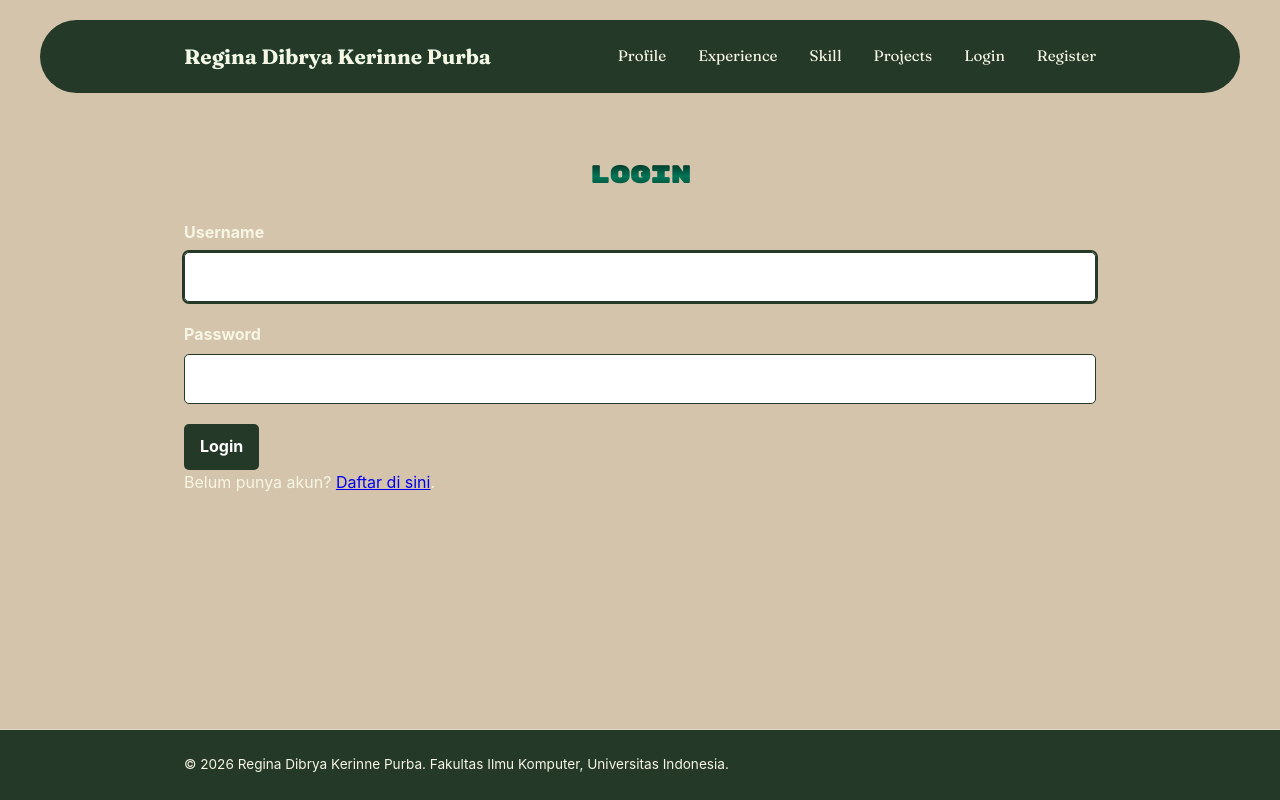
After one commit to reginadibryakerinne/myportofolio, a Django app: page /login/ in a window 1280 px wide. The commit adds this page. Run offline with Django 5.2, Linux system fonts and the light colour scheme; some web fonts are replaced.

Commit message:
feat : Implementasi Autentikasi, Session, dan Cookie

```diff
--- a/main/urls.py
+++ b/main/urls.py
@@ -1,6 +1,6 @@
 from django.urls import path
 
-from main.views import show_main, show_experience, show_skill, show_projects, create_project,delete_project, get_projects_json, update_project, create_experience, get_experience_json, delete_experience, update_experience, create_skill, get_skill_json, delete_skill, update_skill
+from main.views import show_main, show_experience, show_skill, show_projects, create_project,delete_project, get_projects_json, update_project, create_experience, get_experience_json, delete_experience, update_experience, create_skill, get_skill_json, delete_skill, update_skill, register, login_user, logout_user, toggle_star
 
 app_name = "main"
 
@@ -19,6 +19,10 @@ urlpatterns = [
     path("projects/", show_projects, name="show_projects"),
     path("projects/add/", create_project, name="create_project"),
     path("api/projects/", get_projects_json, name="get_projects_json"),
-    path("projects/<uuid:project_id>/delete/",delete_project,name="delete_project"),
+    path("projects/<uuid:project_id>/delete/", delete_project,name="delete_project"),
     path("projects/<uuid:project_id>/update/", update_project, name='update_project'),
+    path("projects/<uuid:project_id>/star/", toggle_star, name="toggle_star",),
+    path("register/", register, name="register"),
+    path("login/", login_user, name="login"),
+    path("logout/", logout_user, name="logout"),
 ]
--- a/main/views.py
+++ b/main/views.py
@@ -1,22 +1,28 @@
+import datetime
 from django.contrib import messages
 from django.core import serializers
 from django.http import HttpResponse
+from django.contrib.auth import login, logout
+from django.contrib.auth.forms import AuthenticationForm, UserCreationForm
 from django.shortcuts import get_object_or_404, redirect, render
+from django.contrib.auth.decorators import login_required
+from django.core.exceptions import PermissionDenied
 
 from main.models import Experience, Skill, Project
 from main.forms import ProjectForm, ExperienceForm, SkillForm
 
-
 def show_main(request):
+    last_login = request.COOKIES.get('last_login', 'Belum ada sesi login / Cookie tidak ditemukan')
     context = {
         "name": "Regina Dibrya Kerinne Purba",
-        "npm": "2506657296",
-        "study_program": "S1 Sistem Informasi",
-        "bio": (
-            "An undergraduate with four years of experience in the creative field, actively developing expertise in visual communication, graphic design, and video editing."
-            "Work is carried out with a strong emphasis on aesthetics and precision, ensuring that every detail supports a cohesive and refined visual outcome. "
-            "The primary focus is to deliver a superior visual experience, where high aesthetic standards meet the effective synchronization of information."
-        ),
+                "npm": "2506657296",
+                "study_program": "S1 Sistem Informasi",
+                "bio": (
+                    "An undergraduate with four years of experience in the creative field, actively developing expertise in visual communication, graphic design, and video editing."
+                    "Work is carried out with a strong emphasis on aesthetics and precision, ensuring that every detail supports a cohesive and refined visual outcome. "
+                    "The primary focus is to deliver a superior visual experience, where high aesthetic standards meet the effective synchronization of information."
+                ),
+        "last_login": last_login,
     }
     return render(request, "index.html", context)
 
@@ -71,7 +77,10 @@ def show_projects(request):
     }
     return render(request, "project.html", context)
 
+@login_required(login_url="/login/")
 def create_project(request):
+    if not request.user.is_superuser:
+        raise PermissionDenied
     form = ProjectForm(request.POST or None)
 
     if request.method == "POST" and form.is_valid():
@@ -92,10 +101,13 @@ def get_projects_json(request):
     if title_query:
         projects = projects.filter(title__icontains=title_query)
 
-    projects_json = serializers.serialize("json", projects)
+    projects_json = serializers.serialize("json", projects, use_natural_foreign_keys=True)
     return HttpResponse(projects_json, content_type="application/json")
 
+@login_required(login_url="/login/")
 def delete_project(request, project_id):
+    if not request.user.is_superuser:
+        raise PermissionDenied
     project = get_object_or_404(Project, pk=project_id)
 
     if request.method == "POST":
@@ -215,3 +227,54 @@ def update_skill(request, skill_id):
         'project': skill,
     }
     return render(request, "skill_update.html", context)
+
+def register(request):
+    form = UserCreationForm(request.POST or None)
+
+    if request.method == "POST" and form.is_valid():
+        form.save()
+        messages.success(request, "Akun berhasil dibuat. Silakan login.")
+        return redirect("main:login")
+
+    context = {
+        "name": "Regina Dibrya Kerinne Purba",
+        "form": form,
+    }
+    return render(request, "register.html", context)
+
+def login_user(request):
+    form = AuthenticationForm(request, data=request.POST or None)
+
+    if request.method == "POST" and form.is_valid():
+        user = form.get_user()
+        login(request, user)
+        response = redirect("main:show_main")
+        response.set_cookie('last_login', datetime.datetime.now().strftime('%Y-%m-%d %H:%M:%S'))
+        return response
+
+    context = {
+        "name": "Regina Dibrya Kerinne Purba",
+        "form": form,
+    }
+    return render(request, "login.html", context)
+
+def logout_user(request):
+    logout(request)
+    response = redirect("main:show_main")
+    response.delete_cookie('last_login')
+    return response
+
+# Tanpa cek is_superuser: semua akun yang sudah login boleh memberi star
+@login_required(login_url="/login/")
+def toggle_star(request, project_id):
+    project = get_object_or_404(Project, pk=project_id)
+
+    if request.method == "POST":
+        # Kalau akun ini sudah pernah memberi star, batalkan star-nya.
+        # Kalau belum, tambahkan star.
+        if request.user in project.starred_by.all():
+            project.starred_by.remove(request.user)
+        else:
+            project.starred_by.add(request.user)
+
+    return redirect("main:show_projects")
--- a/portofolio/settings.py
+++ b/portofolio/settings.py
@@ -66,6 +66,7 @@ TEMPLATES = [
         'APP_DIRS': True,
         'OPTIONS': {
             'context_processors': [
+                "django.template.context_processors.debug",
                 'django.template.context_processors.request',
                 'django.contrib.auth.context_processors.auth',
                 'django.contrib.messages.context_processors.messages',
--- a/static/css/style.css
+++ b/static/css/style.css
@@ -790,3 +790,25 @@ h1, .brand {
     background: #560b18;
     border: none;
 }
+
+.star-form {
+    display: inline;
+}
+
+.button-star {
+    display: inline-flex;
+    align-items: center;
+    gap: 0.4rem;
+    background: var(--ink);
+}
+
+.button-star.is-starred {
+    background: var(--accent);
+}
+
+.star-count {
+    padding: 0.05rem 0.4rem;
+    border-radius: 999px;
+    background: rgba(255, 255, 255, 0.25);
+    font-size: 0.8rem;
+}
--- a/templates/base.html
+++ b/templates/base.html
@@ -25,6 +25,13 @@
                 <a href="{% url 'main:show_experience' %}">Experience</a>
                 <a href="{% url 'main:show_skill' %}">Skill</a>
                 <a href="{% url 'main:show_projects' %}">Projects</a>
+                {% if user.is_authenticated %}
+                    <span class="nav-user">{{ user.username }}</span>
+                    <a href="{% url 'main:logout' %}">Logout</a>
+                {% else %}
+                    <a href="{% url 'main:login' %}">Login</a>
+                    <a href="{% url 'main:register' %}">Register</a>
+                {% endif %}
             </nav>
         </div>
     </header>
--- a/templates/index.html
+++ b/templates/index.html
@@ -23,7 +23,11 @@
                                 <dt>Program</dt>
                                 <dd>{{ study_program }}</dd>
                             </div>
-                         </dl>
+                            <div class="meta-row">
+                                <dt>Sesi Terakhir Login</dt>
+                                <dd>{{ last_login }}</dd>
+                            </div>
+                        </dl>
                         <div class="social-links">
                             <a href="https://github.com/reginadibryakerinne" class="social-link">GitHub</a>
                             <a href="https://www.linkedin.com/in/reginakerinne" class="social-link">LinkedIn</a>
--- /dev/null
+++ b/templates/login.html
@@ -0,0 +1,33 @@
+{% extends "base.html" %}
+{% block meta %}
+    <title>Login - {{ name }}</title>
+{% endblock meta %}
+{% block content %}
+    <main>
+        <section class="experience-section">
+            <div class="container">
+                <h1>Login</h1>
+                {% for message in messages %}
+                    <p class="form-message">{{ message }}</p>
+                {% endfor %}
+                <form method="post" action="{% url 'main:login' %}" class="project-form">
+                    {% csrf_token %}
+                    {% for field in form %}
+                        <div class="form-group">
+                            <label for="{{ field.id_for_label }}">{{ field.label }}</label>
+                            {{ field }}
+                            {% for error in field.errors %}
+                                <p class="form-error">{{ error }}</p>
+                            {% endfor %}
+                        </div>
+                    {% endfor %}
+                    {% for error in form.non_field_errors %}
+                        <p class="form-error">{{ error }}</p>
+                    {% endfor %}
+                    <button type="submit" class="button">Login</button>
+                </form>
+                <p>Belum punya akun? <a href="{% url 'main:register' %}">Daftar di sini</a>.</p>
+            </div>
+        </section>
+    </main>
+{% endblock content %}
--- a/templates/project.html
+++ b/templates/project.html
@@ -10,11 +10,13 @@
                     <p class="section-kicker">Karya yang saya bangun</p>
                     <div class="project-header">
                         <h1>Projects</h1>
+                    {% if user.is_superuser %}
                         <a href="{% url 'main:create_project' %}"
                         class="button project-add-button">
                             <span aria-hidden="true">+</span>
                             Tambah Proyek
                         </a>
+                    {% endif %}
                     </div>
                     <form method="get"
                         action="{% url 'main:show_projects' %}"
@@ -44,7 +46,10 @@
                                             <a href="{{ project.project_url }}" class="button">Lihat Project</a>
                                         {% endif %}
                                         <a href="{% url 'main:update_project' project.id %}" class="button">Edit</a>
+                                        {% include "components/project_star.html" with project=project %}
+                                    {% if user.is_superuser %}
                                         {% include "components/project_delete_modal.html" with project=project %}
+                                    {% endif %}
                                     </div>
                                 </div>
                             </article>
```
Also changed, not shown: main/models.py (+5 -2 lines), templates/components/project_star.html (added, +10 -0 lines), templates/register.html (added, +33 -0 lines), main/migrations/0004_project_starred_by.py (added).
